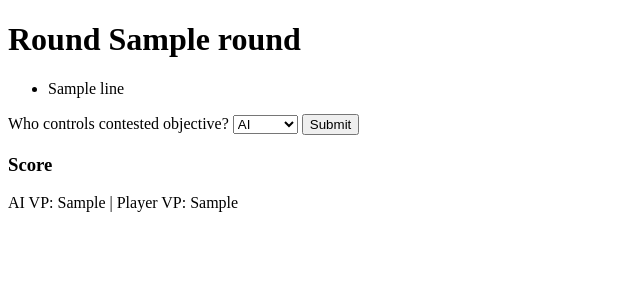
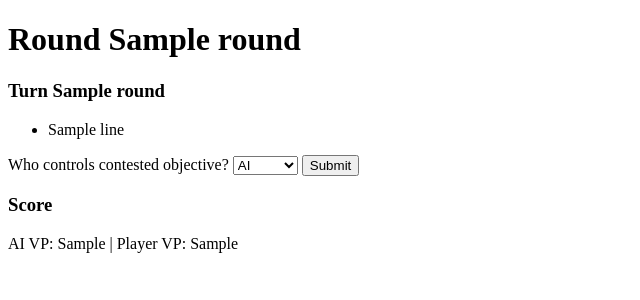
Before and after one commit to Woehammer/aos-solo-ai, a Flask app: template templates/game.html in a window 1280 px wide. Shown: the top 300 px of the page, without its empty margins (0-640 px from the left). Run offline with Flask 3, Linux system fonts and the light colour scheme; the template is opened without the code that fills it: most values are stand-ins (such as "Sample title", 1, 10 or a date in 2020).

Commit message:
Update game.html

```diff
--- a/templates/game.html
+++ b/templates/game.html
@@ -1,15 +1,17 @@
 <!doctype html>
 <html lang="en">
-  <head>
-    <title>Round {{ state.round }}</title>
-  </head>
+  <head><title>Game - Round {{ game_state.round }}</title></head>
   <body>
-    <h1>Round {{ state.round }}</h1>
-    <ul>
-      {% for line in output %}
-      <li>{{ line }}</li>
+    <h1>Round {{ game_state.round }}</h1>
+
+    {% for round in battle_log %}
+      <h3>Turn {{ round.round }}</h3>
+      <ul>
+      {% for line in round.phase_log %}
+        <li>{{ line }}</li>
       {% endfor %}
-    </ul>
+      </ul>
+    {% endfor %}
 
     <form method="post">
       <label>Who controls contested objective?</label>
@@ -22,6 +24,6 @@
     </form>
 
     <h3>Score</h3>
-    <p>AI VP: {{ state.ai_vp }} | Player VP: {{ state.player_vp }}</p>
+    <p>AI VP: {{ game_state.ai_vp }} | Player VP: {{ game_state.player_vp }}</p>
   </body>
 </html>
```
